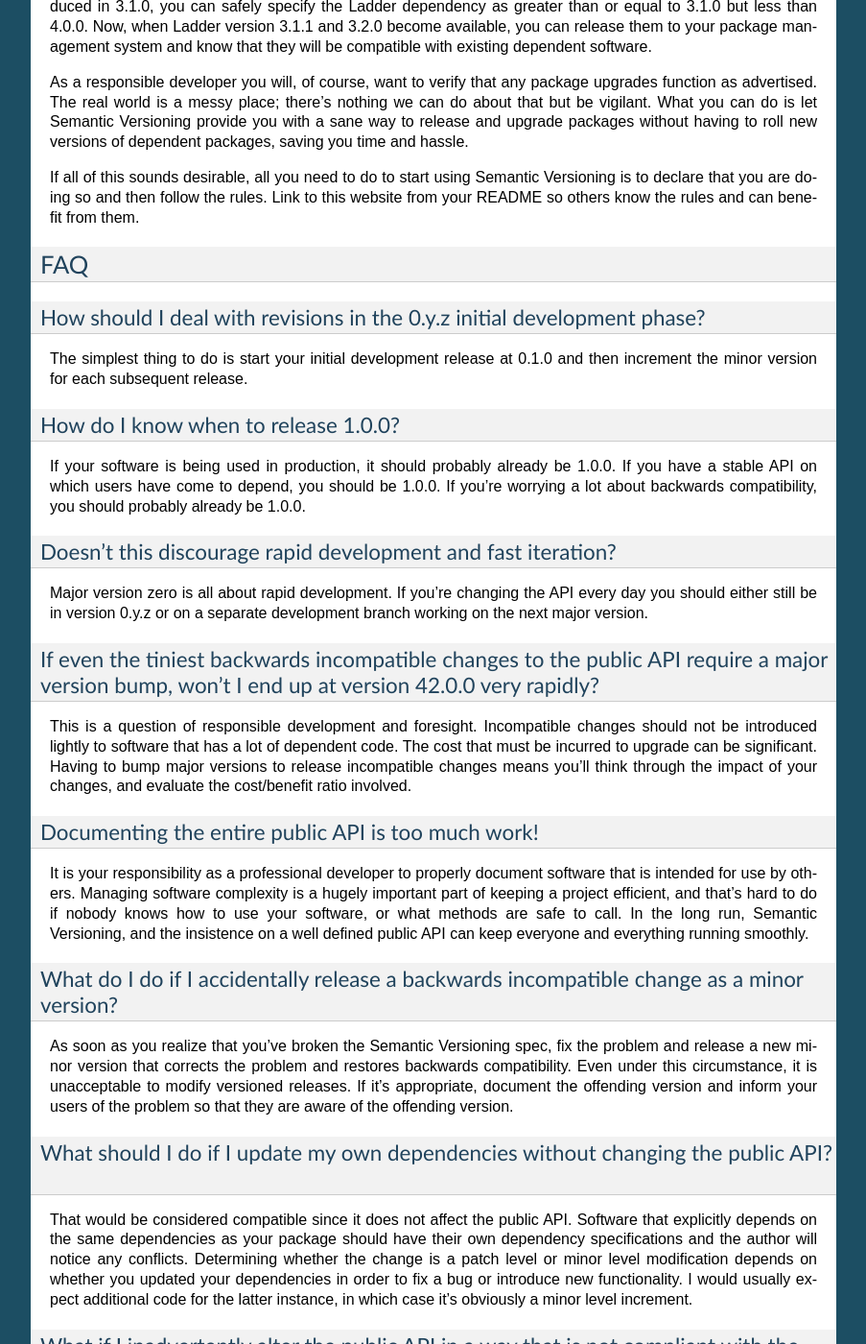
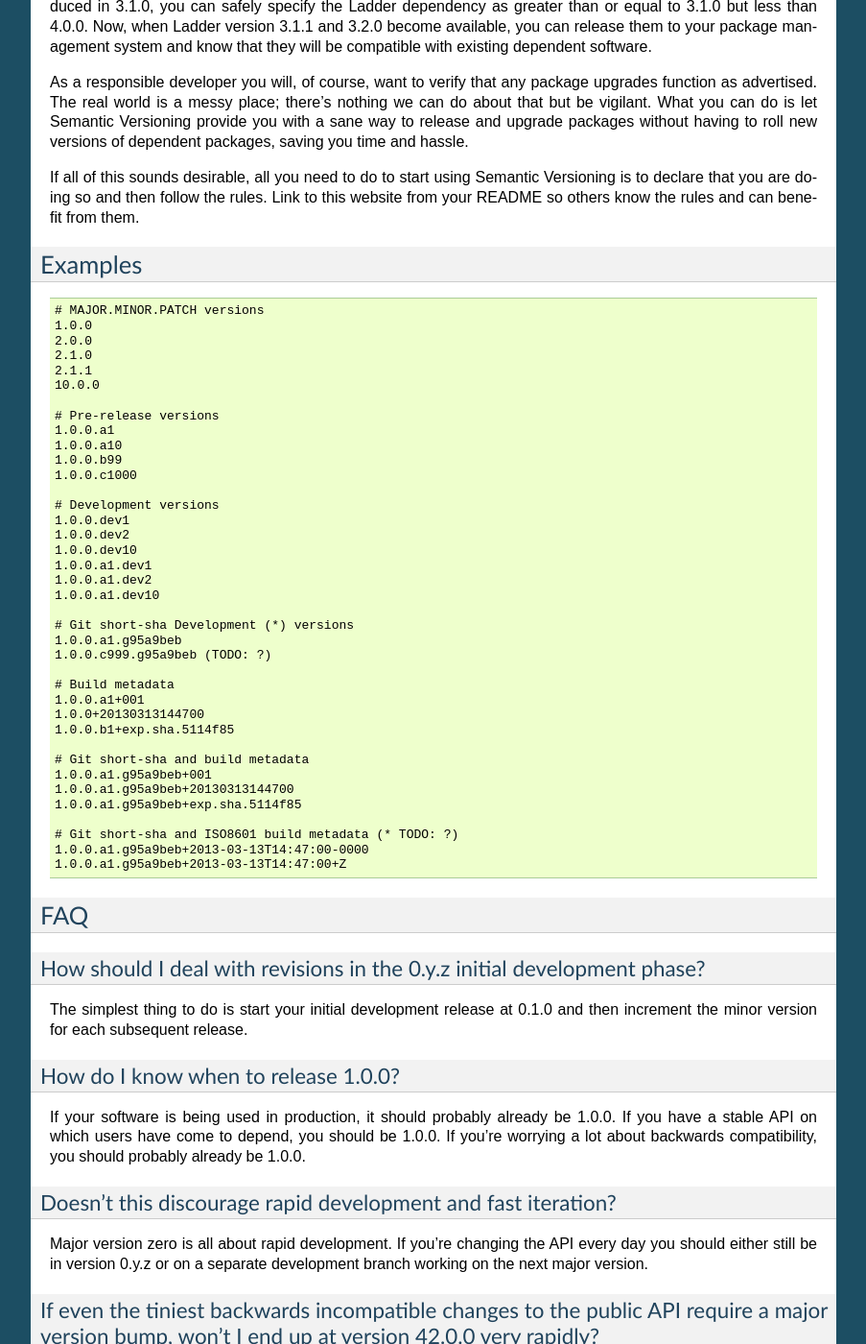
Before and after one commit to openstack/pbr, a Sphinx documentation site: the page built from doc/source/semver.rst, in a window 1280 px wide and 1400 px high, scrolled down 2656 px. Shown: the whole window at 96% size, without its empty margins (198-1101 px from the left). Built offline with Sphinx 7.4.7, drawn with Linux system fonts in a browser that asks for light colours; pages that are not in the unit, such as notebooks, are missing from menus.

Commit message:
DOC: semver.rst: Examples (TODO)
https://bugs.launchpad.net/pbr/+bug/1629199

```diff
--- a/doc/source/semver.rst
+++ b/doc/source/semver.rst
@@ -211,6 +211,51 @@ Semantic Versioning is to declare that you are doing so and then follow
 the rules. Link to this website from your README so others know the
 rules and can benefit from them.
 
+Examples
+---------
+
+.. code::
+
+   # MAJOR.MINOR.PATCH versions
+   1.0.0
+   2.0.0
+   2.1.0
+   2.1.1
+   10.0.0
+
+   # Pre-release versions
+   1.0.0.a1
+   1.0.0.a10
+   1.0.0.b99
+   1.0.0.c1000
+
+   # Development versions
+   1.0.0.dev1
+   1.0.0.dev2
+   1.0.0.dev10
+   1.0.0.a1.dev1
+   1.0.0.a1.dev2
+   1.0.0.a1.dev10
+
+   # Git short-sha Development (*) versions
+   1.0.0.a1.g95a9beb
+   1.0.0.c999.g95a9beb (TODO: ?)
+
+   # Build metadata
+   1.0.0.a1+001
+   1.0.0+20130313144700
+   1.0.0.b1+exp.sha.5114f85
+
+   # Git short-sha and build metadata
+   1.0.0.a1.g95a9beb+001
+   1.0.0.a1.g95a9beb+20130313144700
+   1.0.0.a1.g95a9beb+exp.sha.5114f85
+
+   # Git short-sha and ISO8601 build metadata (* TODO: ?)
+   1.0.0.a1.g95a9beb+2013-03-13T14:47:00-0000
+   1.0.0.a1.g95a9beb+2013-03-13T14:47:00+Z
+
+
 FAQ
 ---
 
```
